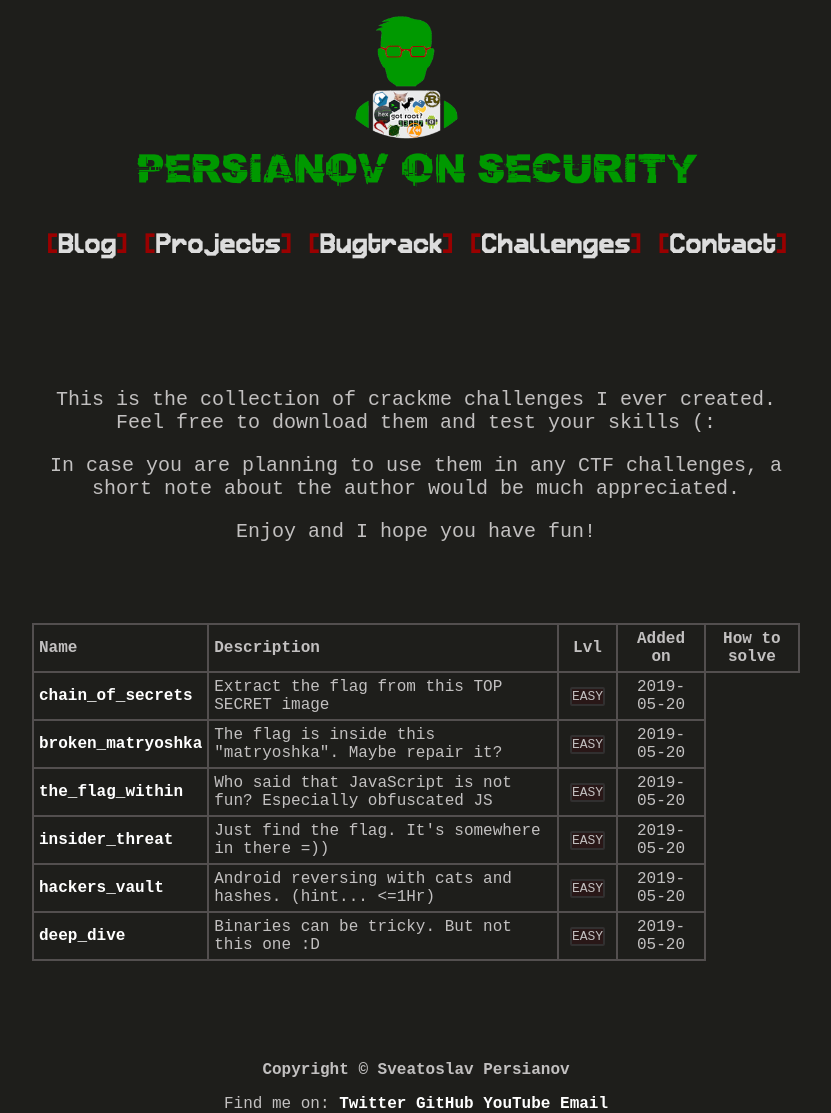
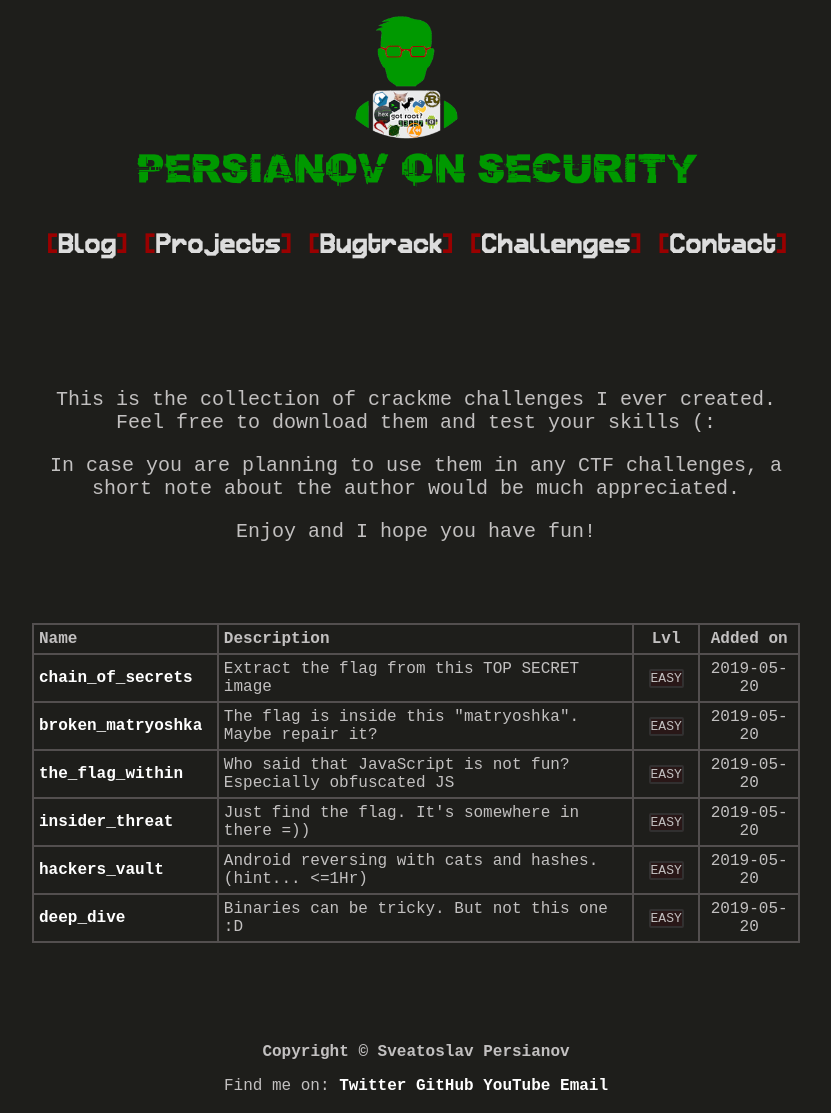
Before and after one commit to num1r0/num1r0.github.io, a Jekyll site: the page built from challenges.html, in a window 1280 px wide. Shown: the whole page, without its empty margins (224-1055 px from the left). Built offline with Jekyll 4.4.1, drawn with Linux system fonts in a browser that asks for light colours.

Commit message:
removed table heading

```diff
--- a/_layouts/crackme.html
+++ b/_layouts/crackme.html
@@ -14,7 +14,6 @@
                 <th width="50%">Description</th>
                 <th width="8%" style="text-align: center">Lvl</th>
                 <th width="12%" style="text-align: center">Added on</th>
-                <th width="13%" style="text-align: center">How to solve</th>
             </tr>
         </thead>
         <tbody>
```
